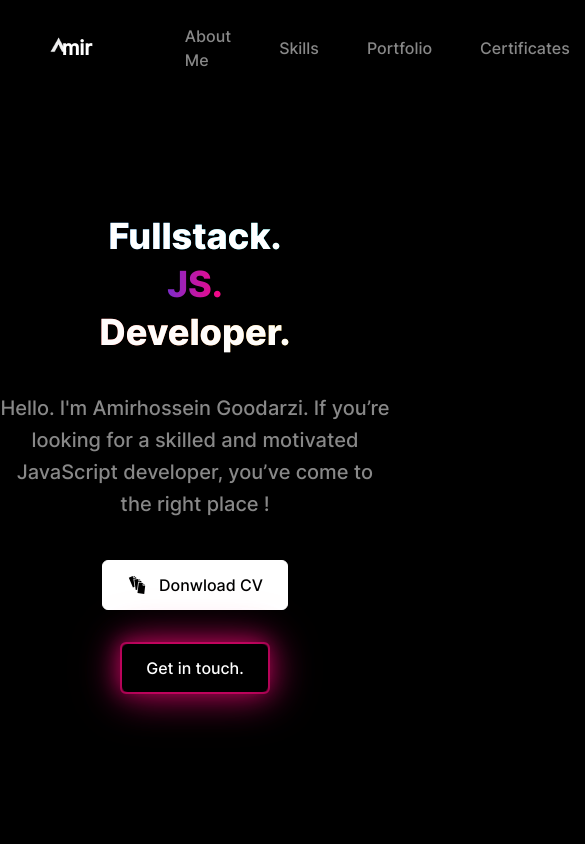
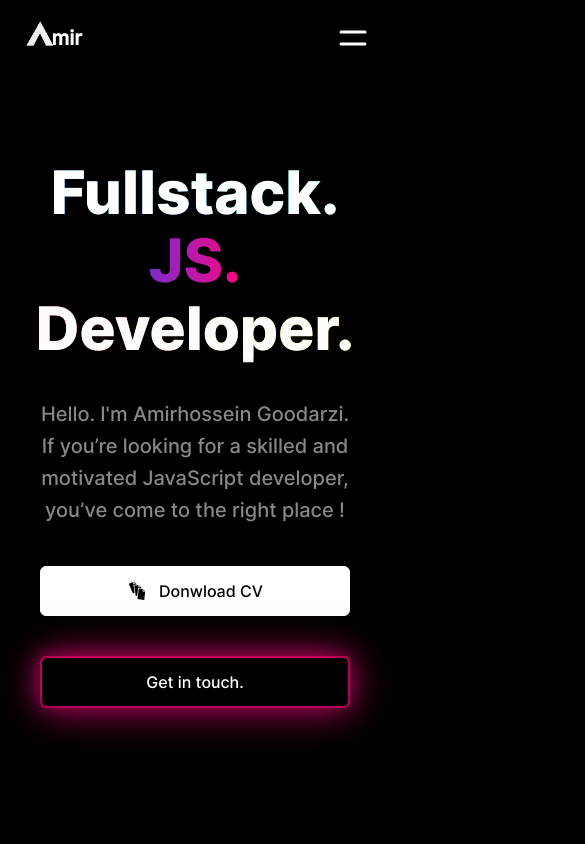
Before and after one commit to AmirHosseinGoodarzi/AmirHosseinGoodarzi, a React (Vite) app: page / in a window 390 px wide. Shown: the top 844 px of the page, 585 px wide, since content can reach past the window. Built offline with nearby package versions, Linux system fonts and the light colour scheme.

Commit message:
responsive problems fixed

```diff
--- a/src/components/Button/button.scss
+++ b/src/components/Button/button.scss
@@ -1,7 +1,7 @@
 .Button_wrapper {
-  @apply flex items-center justify-center transition-all;
+  @apply w-full lg:w-fit flex items-center justify-center transition-all;
   &.Small{
-    @apply py-1 px-4 gap-2 rounded-sm;
+    @apply py-1 px-4 gap-2 rounded-sm text-sm;
   }
   &.Medium{
     @apply py-3 px-6 gap-3 rounded-md;
--- a/src/components/Navbar/index.tsx
+++ b/src/components/Navbar/index.tsx
@@ -1,4 +1,4 @@
-import { useRef, useEffect } from "react";
+import { useRef, useEffect, useState } from "react";
 import "./navbar.scss";
 import NavList from "~/data/NavList";
 import Button from "../Button";
@@ -10,6 +10,7 @@ import { Link } from "react-router-dom";
 
 const Navbar = () => {
   const navRef = useRef<HTMLDivElement | null>(null);
+  const [isOpen, setOsOpen] = useState(false);
   const navbarListener = () => {
     const navbar = navRef.current;
     if (!navbar) return;
@@ -33,22 +34,51 @@ const Navbar = () => {
           <img src={logoW} alt="Logo" />
           <div>mir</div>
         </div>
-        <ul>
+        <button
+          className="menu_toggler"
+          onClick={() => {
+            setOsOpen(!isOpen);
+          }}
+        >
+          <svg
+            stroke="currentColor"
+            fill="none"
+            strokeWidth="2"
+            viewBox="0 0 24 24"
+            aria-hidden="true"
+            height="1em"
+            width="1em"
+            xmlns="http://www.w3.org/2000/svg"
+          >
+            <path
+              strokeLinecap="round"
+              strokeLinejoin="round"
+              d="M4 8h16M4 16h16"
+            ></path>
+          </svg>
+        </button>
+        <div className={`menu ${isOpen ? "isOpen" : ""}`}>
           {NavList.map((menu_item, index) => {
             return (
-              <li key={index}>
-                <Link to={menu_item.to}>{menu_item.name}</Link>
-              </li>
+              <Link
+                key={index}
+                to={menu_item.to}
+                onClick={() => {
+                  setOsOpen(false);
+                }}
+              >
+                {menu_item.name}
+              </Link>
             );
           })}
           <Button
-            className="text-sm"
+            className="!w-fit mt-10 lg:m-0"
             icon={<img src={githubLogo} alt="githubLogo" />}
             size={ButtonSizes.Small}
           >
             Github
           </Button>
-        </ul>
+        </div>
       </div>
     </nav>
   );
--- a/src/components/Navbar/navbar.scss
+++ b/src/components/Navbar/navbar.scss
@@ -5,7 +5,7 @@ nav {
   background-color: rgba(0, 0, 0, 0.5);
   border-bottom: 1px solid transparent;
   > div {
-    @apply w-[70%] flex items-center justify-between gap-24 py-5 mx-auto;
+    @apply w-[90%] xl:w-[70%] flex items-center justify-between gap-24 py-5 mx-auto;
   }
   &.isSticky {
     border-color: rgba(255, 255, 255, 0.125);
@@ -13,18 +13,27 @@ nav {
   .logo {
     @apply flex items-center justify-center;
     img {
-      @apply w-10 h-auto -mr-2 -mt-1.5;
+      @apply w-10 h-auto -mr-2 -mt-2;
     }
     div {
       @apply text-xl font-bold;
     }
   }
-  ul {
-    @apply flex items-center justify-center gap-8;
-    li {
+  .menu_toggler {
+    @apply lg:hidden text-4xl;
+  }
+  .menu {
+    @apply hidden lg:flex items-center justify-center gap-8;
+    a {
       @apply px-2 py-1 text-customGray hover:text-gray-200 transition-all cursor-pointer;
-      a.acitve {
-        @apply text-white bg-customGray rounded-lg;
+    }
+  }
+  @media (max-width: 1024px) {
+    .menu.isOpen {
+      @apply fixed flex flex-col w-full left-0 top-16 h-[calc(100vh-4rem)] p-5 bg-black;
+      background-color: rgba(0, 0, 0, 0.96);
+      li {
+        @apply border-b border-gray-500 py-2;
       }
     }
   }
--- a/src/pages/Home/home.scss
+++ b/src/pages/Home/home.scss
@@ -1,12 +1,12 @@
 .Home_warpper {
   section {
-    @apply min-h-screen;
+    @apply min-h-screen p-10;
   }
   .titles {
     @apply flex flex-col md:flex-row items-center justify-center gap-2;
     > div {
       font-family: "Inter-ExtraBold";
-      @apply relative text-4xl md:text-6xl xl:text-7xl 2xl:text-8xl font-extrabold inline-block;
+      @apply relative text-6xl xl:text-7xl 2xl:text-8xl font-extrabold inline-block;
       &::before {
         @apply content-[attr(title)] absolute top-0 left-0 w-full h-full opacity-100 text-white text-center;
         transition: all 3s;
@@ -20,9 +20,9 @@
     @apply w-full md:w-[60%] mx-auto text-customGray text-xl text-center my-10 leading-8;
   }
   .buttons {
-    @apply w-full md:w-1/2 mx-auto flex flex-col md:flex-row items-center justify-center gap-8;
+    @apply w-full md:w-1/2 mx-auto flex flex-col md:flex-row items-center justify-center gap-10;
     #glowing_button {
-      @apply rounded-md;
+      @apply rounded-md w-full lg:w-fit;
       transition: all 2s;
       button {
         @apply border-none;
--- a/src/pages/Home/index.tsx
+++ b/src/pages/Home/index.tsx
@@ -74,19 +74,19 @@ const Home = () => {
       <section>
         <div className="section_title">
           <div className="bg_blue_grad">1</div>
-          <h2 className="text_blue_grad">ONE</h2>
+          <h2 className="text_blue_grad">About Me</h2>
         </div>
       </section>
       <section>
         <div className="section_title">
           <div className="bg_purple_grad">2</div>
-          <h2 className="text_purple_grad">TWO</h2>
+          <h2 className="text_purple_grad">Expriences</h2>
         </div>
       </section>
       <section>
         <div className="section_title">
           <div className="bg_orange_grad">3</div>
-          <h2 className="text_orange_grad">THREE</h2>
+          <h2 className="text_orange_grad">Educations</h2>
         </div>
       </section>
     </div>
```
